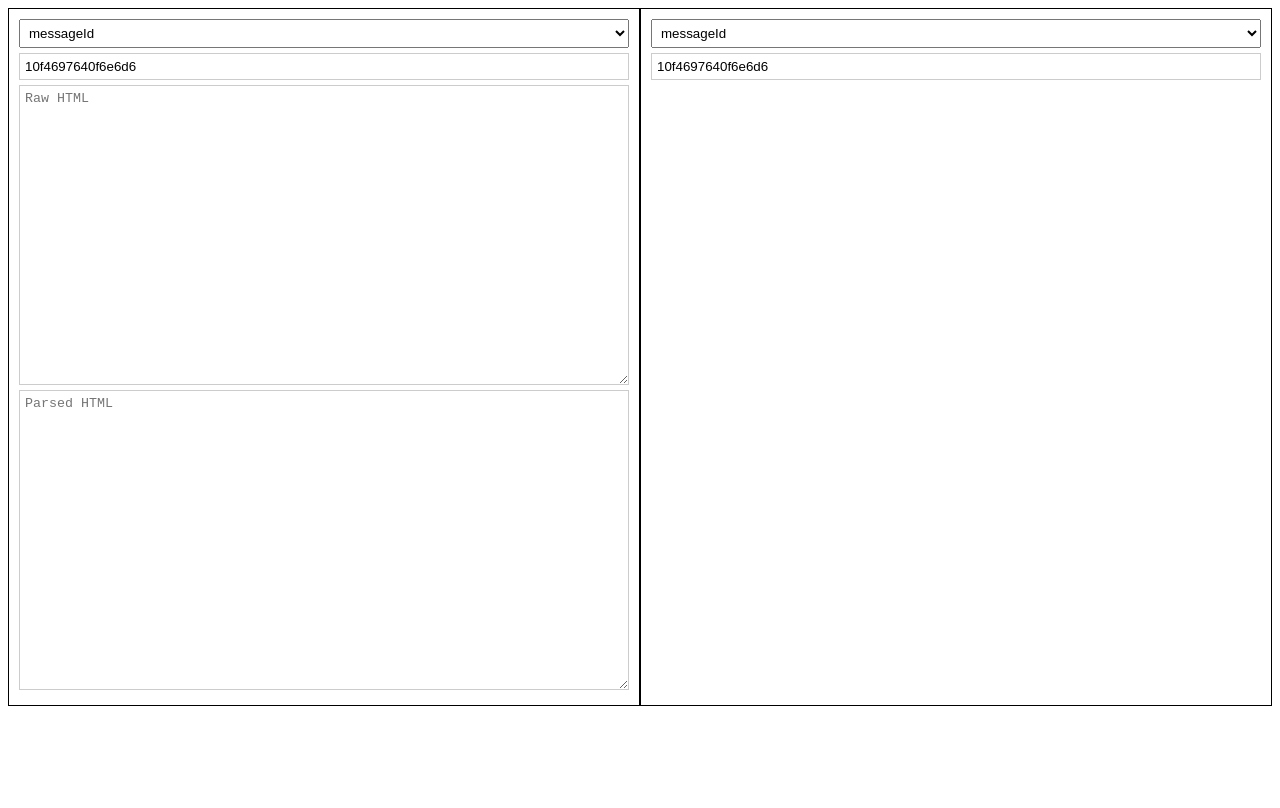
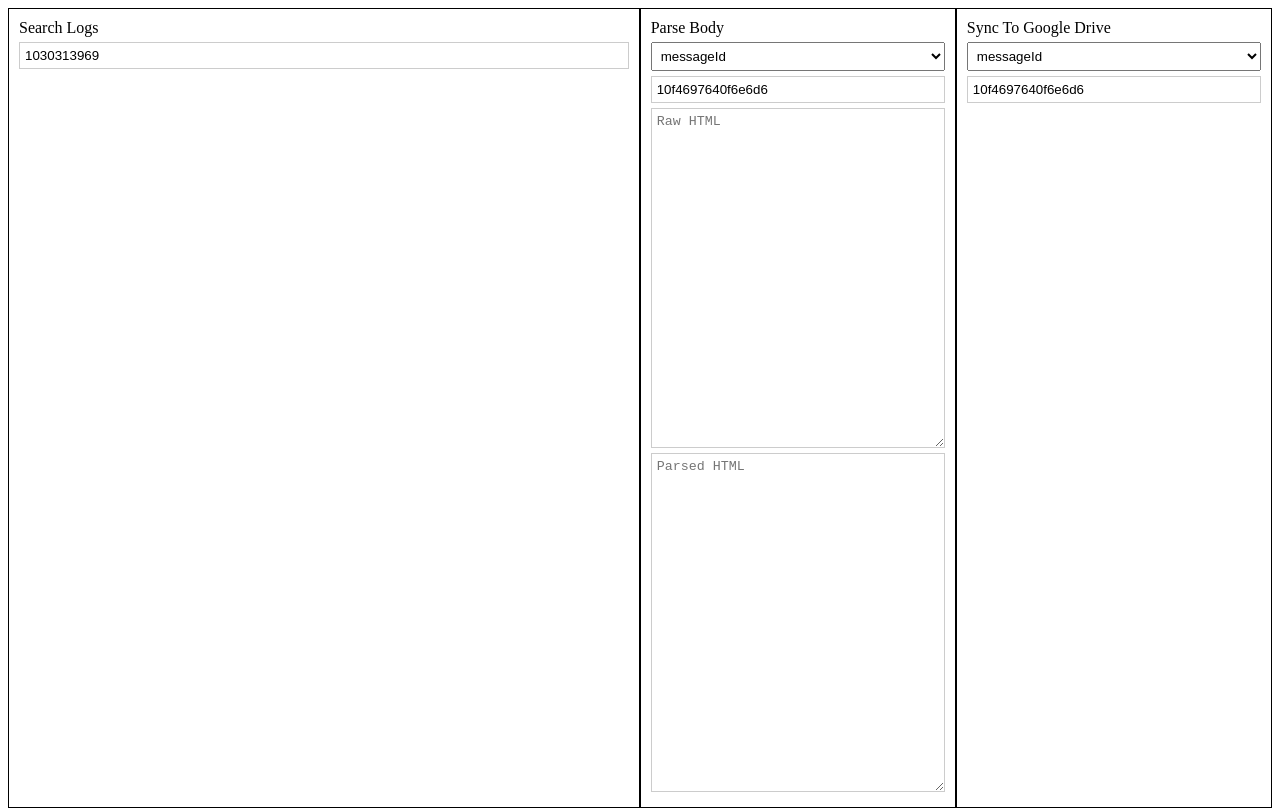
Before and after one commit to synle/note-synchronizer, a website: page src/public/index.html in a window 1280 px wide. Drawn offline with Linux system fonts and the light colour scheme.

Commit message:
added endpoint to do search for logs

```diff
--- a/src/crawler/gmailCrawler.ts
+++ b/src/crawler/gmailCrawler.ts
@@ -243,7 +243,9 @@ export function processMessagesByThreadId(targetThreadId): Promise<Email[]> {
 
         const bcc = _parseEmailAddressList(headers.bcc);
 
-        const rawSubject = startCase((headers.subject || `${from} ${id}`).trim());
+        const rawSubject = startCase(
+          (headers.subject || `${from} ${id}`).trim()
+        );
 
         // see if we need to handle further fetching from here
         // here we might face body of a url or subject of a url
--- a/src/crawler/googleApiUtils.ts
+++ b/src/crawler/googleApiUtils.ts
@@ -659,7 +659,11 @@ export async function uploadFile({
     if (localPath.includes(".java")) {
       mimeTypeToUse = MIME_TYPE_ENUM.APP_GOOGLE_DOCUMENT;
       keepRevisionForever = true;
-    } else if (localPath.includes(".xls") || localPath.includes(".xlsx") || localPath.includes(".csv")) {
+    } else if (
+      localPath.includes(".xls") ||
+      localPath.includes(".xlsx") ||
+      localPath.includes(".csv")
+    ) {
       mimeTypeToUse = MIME_TYPE_ENUM.APP_GOOGLE_SPREADSHEET;
       keepRevisionForever = true;
     } else if (localPath.includes(".doc") || localPath.includes(".docx")) {
--- a/src/public/index.html
+++ b/src/public/index.html
@@ -6,6 +6,10 @@
     <title>Note Synchronizer</title>
   </head>
   <style>
+    body,
+    html {
+      height: 100%;
+    }
     * {
       box-sizing: border-box;
     }
@@ -21,10 +25,18 @@
       margin-bottom: 5px;
     }
 
+    textarea{
+      flex-grow: 1;
+    }
+
     input,
     textarea,
-    pre {
+    pre{
       border: 1px solid #ccc;
+      display: block;
+      margin-bottom: 5px;
+    }
+    label {
       display: block;
       margin-bottom: 5px;
     }
@@ -32,14 +44,39 @@
       display: flex;
     }
     #form-parse-body,
-    #form-sync-to-drive {
+    #form-sync-to-drive,
+    #form-search-logs {
       flex-grow: 1;
       border: 1px solid black;
       padding: 10px;
+      display: flex;
+      flex-direction: column;
+    }
+    #form-search-logs {
+      flex-grow: 4;
+    }
+
+
+    #output-logs {
+      flex-grow: 1;
+      font-family: 'Courier New', Courier, monospace;
+    }
+    #output-logs > div{
+      margin-bottom: 10px;
     }
   </style>
   <body>
+    <form id="form-search-logs" onsubmit="searchLogs(event); return false">
+      <label>Search Logs</label>
+      <input
+        id="input-search"
+        placeholder="Keyword to Search"
+        value="1030313969"
+      />
+      <div id="output-logs" placeholder="Logs"></div>
+    </form>
     <form id="form-parse-body" onsubmit="parseBody(event); return false">
+      <label>Parse Body</label>
       <select id="input-type-to-parse" value="messageId">
         <option value="messageId">messageId</option>
         <option value="threadId">threadId</option>
@@ -56,6 +93,7 @@
       <textarea id="output-parsed-html" placeholder="Parsed HTML"></textarea>
     </form>
     <form id="form-sync-to-drive" onsubmit="syncToDrive(event); return false">
+      <label>Sync To Google Drive</label>
       <select id="input-type-to-sync" value="messageId">
         <option value="messageId">messageId</option>
         <option value="threadId">threadId</option>
@@ -121,5 +159,46 @@
         } catch (err) {}
       }
     });
+
+    const searchLogs = _wrapWork(async function searchLogs(targetEl) {
+      const searchKeyword = targetEl.querySelector("#input-search").value;
+
+      targetEl.querySelector("#output-logs").innerText = "";
+
+      try {
+        const result = await fetch(`/api/logs/${searchKeyword}`).then((res) =>
+          res.json()
+        );
+        targetEl.querySelector("#output-logs").innerHTML = (result.msg || ">> Not found").split('\n')
+          .map(
+            msg => {
+              msg = msg
+                .replace(/\d\d\/\d\d \d\d:\d\d:\d\d[AP]M \[[A-Za-z]\]/, function(m){
+                  if(m.indexOf('[E]') >= 0){
+                    return `<b style="color:red">${m}</b>`
+                  }
+                  if(m.indexOf('[D]') >= 0){
+                    return `<b style="color:blue">${m}</b>`
+                  }
+                  return `<b style="color:green">${m}</b>`
+                })
+                .replace(/trace=[a-zA-Z0-9/]+/, '')
+                .replace(/[a-zA-Z0-9]+=[a-zA-Z0-9_\-/.]+/g, '<b>$&</b>')
+                .replace(/(error|failed|fail)/gi, function(m){
+                  return `<b style='color:red'>${m}</b>`
+                })
+                .replace(/(success|succeed|done|finished|finish)/gi, function(m){
+                  return `<b style='color:green;'>${m}</b>`
+                })
+                .replace(new RegExp(searchKeyword, 'gi'), '<b style="background: yellow"><u>$&</u></b>')
+                .trim()
+
+              return `<div>${msg}</div>`
+            }
+          )
+          .reverse()
+          .join('');
+      } catch (err) {}
+    });
   </script>
 </html>
```
Also changed, not shown: server.ts (+28 -5 lines), src/crawler/gdriveCrawler.ts (+15 -3 lines).
